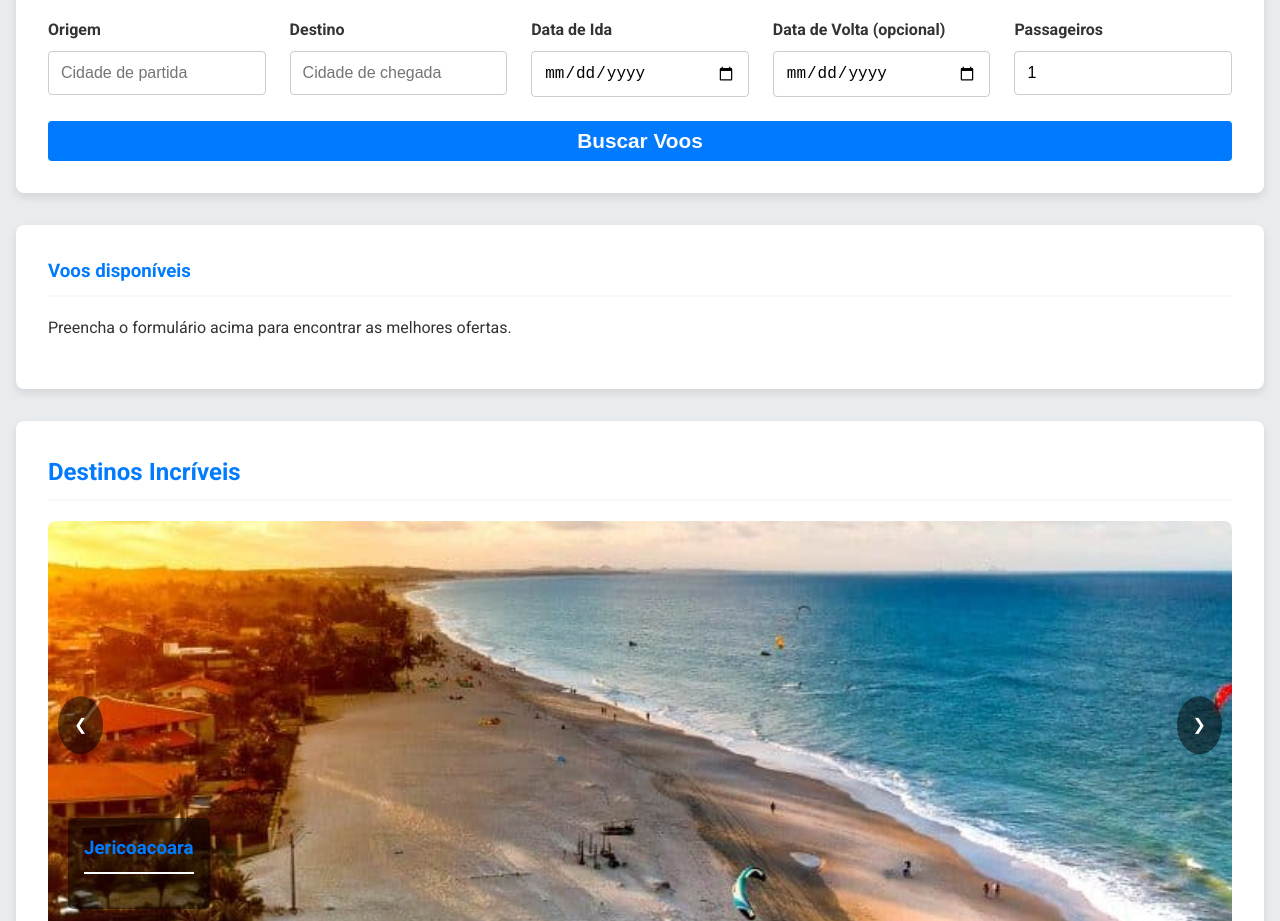
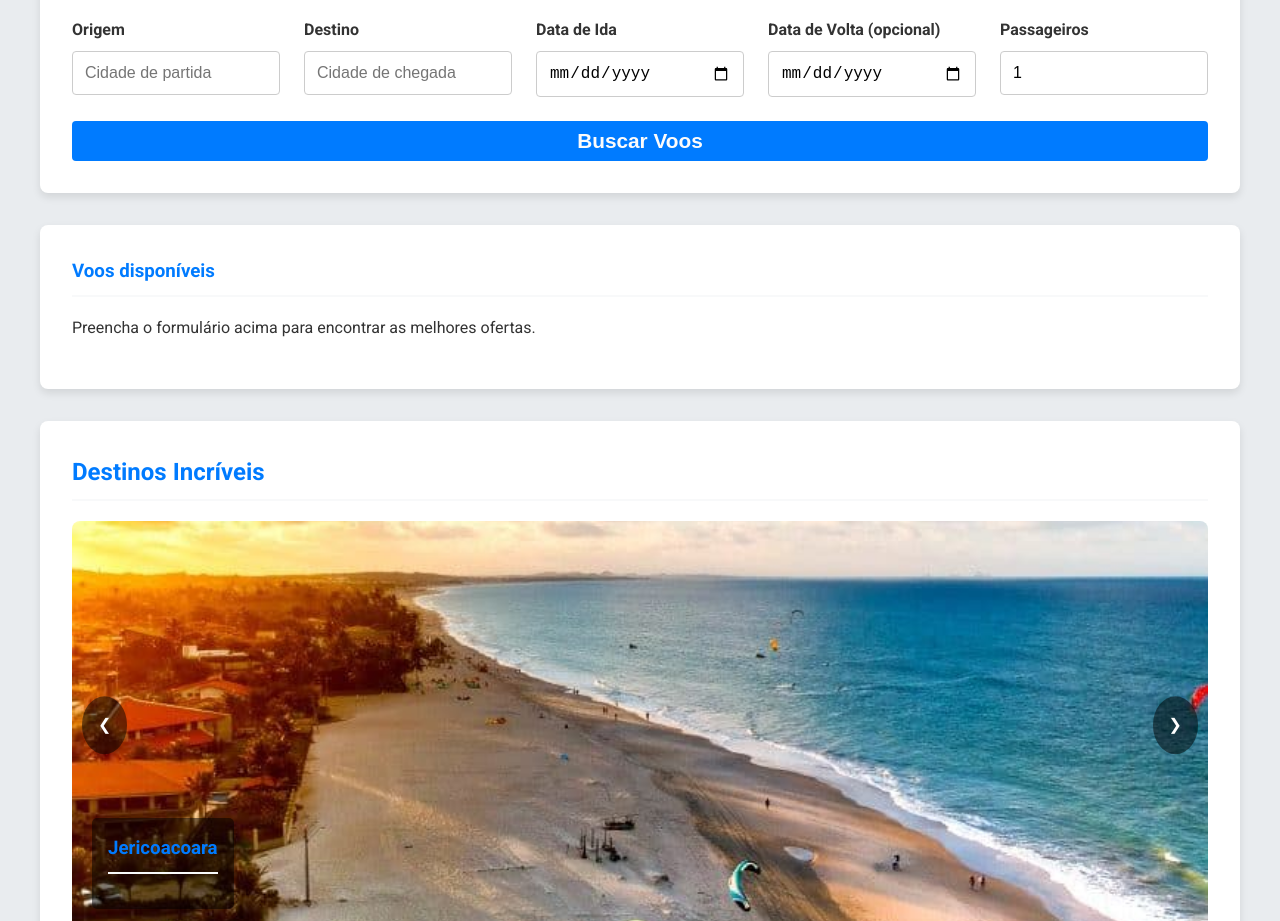
Before and after one commit to leoprojetos2024-collab/ViajarAgora, a plain HTML site: page index.html in a window 1280 px wide. Shown: the part 1381-2302 px from the top of the page. Drawn offline with Linux system fonts and the light colour scheme.

Commit message:
atualizei largura da pagina

```diff
--- a/style.css
+++ b/style.css
@@ -67,7 +67,7 @@ header h1 {
 }
 
 main {
-    max-width: 1400px;
+    max-width: 1200px;
     margin: 2rem auto;
     padding: 0 1rem;
 }
```
